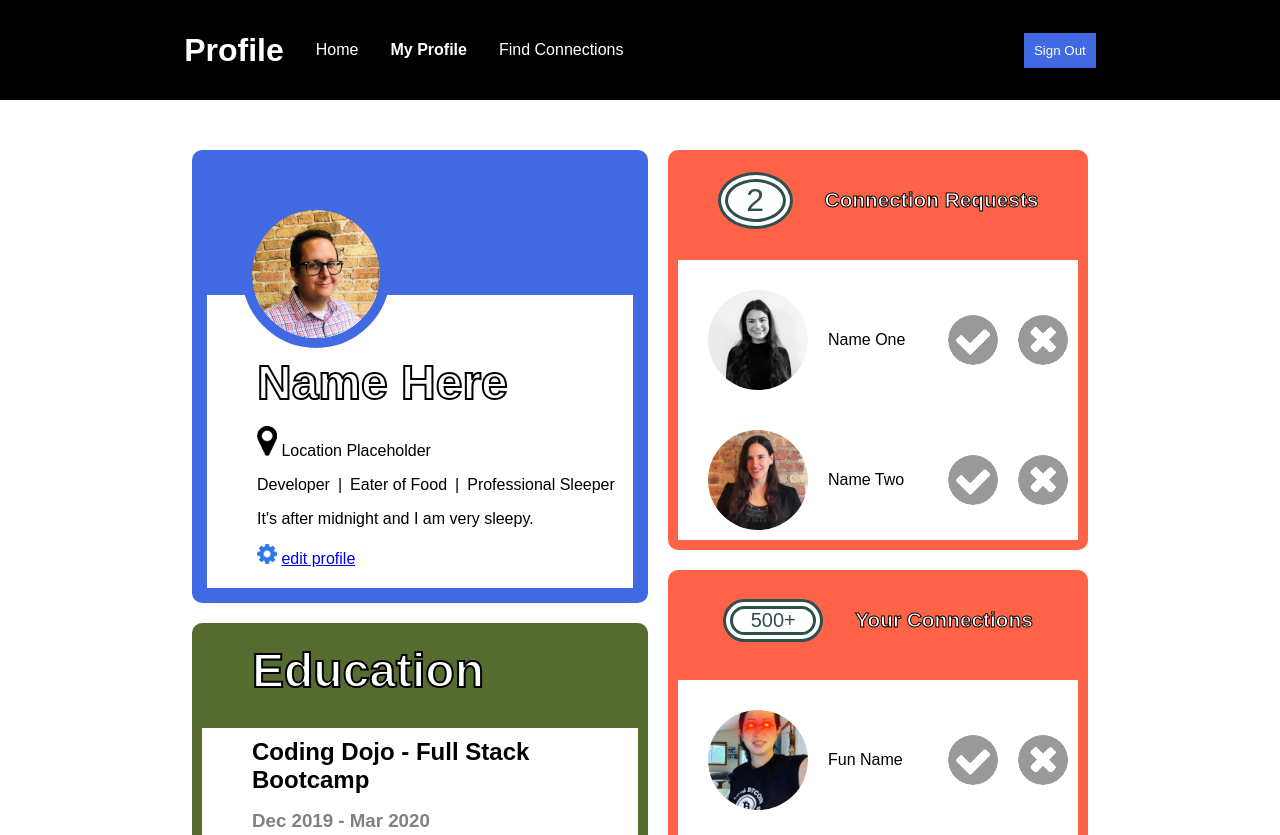
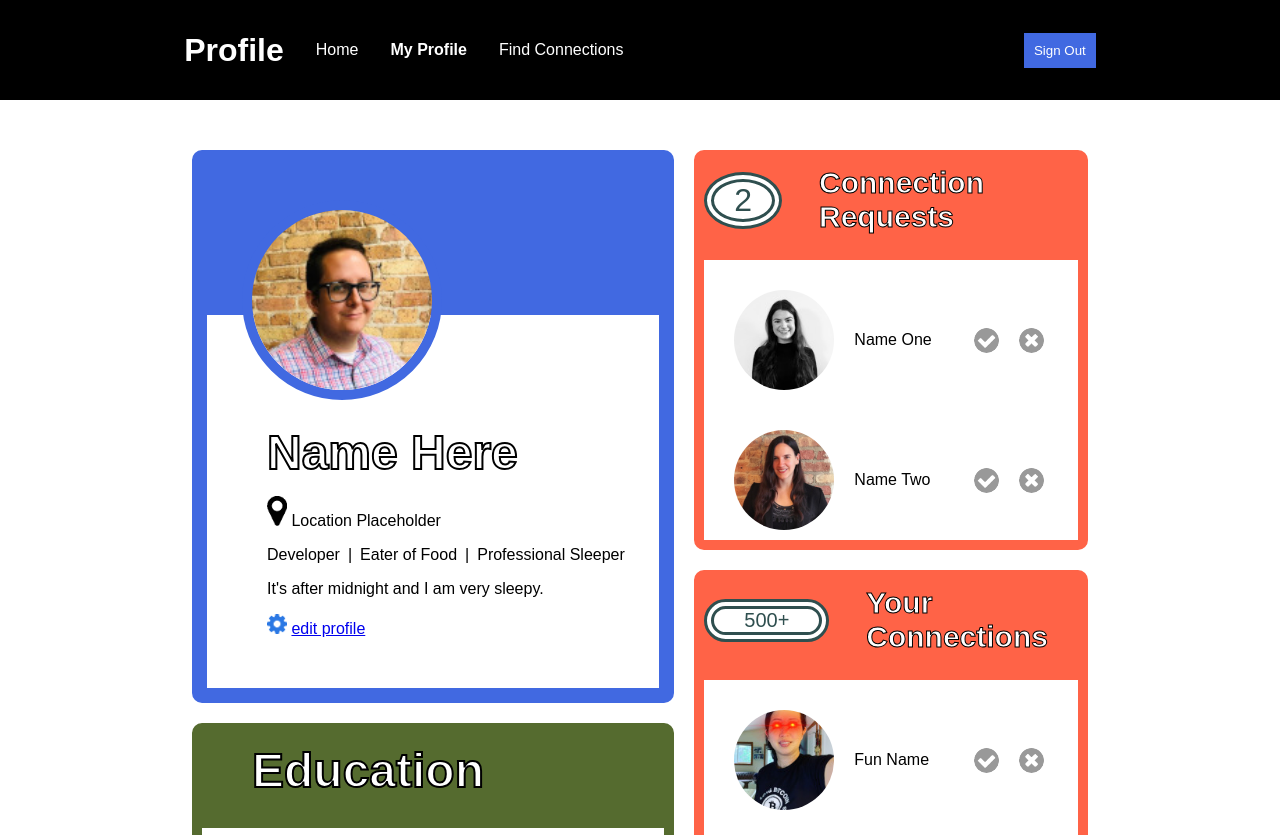
Before and after one commit to brookewebb/ProfilePage2, a plain HTML site: page index.html in a window 1280 px wide. Shown: the top 835 px of the page. Drawn offline with Linux system fonts and the light colour scheme; a web font is replaced by a local one.

Commit message:
adjusted imgs and borders

```diff
--- a/style.css
+++ b/style.css
@@ -137,14 +137,13 @@ section h1{
 }
 .profile-header{
     background-color: royalblue;
-    flex: 5;
-    min-height: 130px;
+    min-height: 150px;
     border-radius: 10px 10px 0px 0px;
+
 }
 .profile-content{
     background-color: white;
-    flex: 3;
-    padding-bottom: 20px;
+    padding: 50px 10px;
     border-radius: 0px 0px 10px 10px;
 }
 .profile-flex{
@@ -154,6 +153,8 @@ section h1{
 .img-position img{
     border-radius: 50%;
     border: 10px solid royalblue;
+    width: 200px;
+
 }
 .img-position{
     position: absolute;
@@ -235,7 +236,7 @@ aside{
 .connect-req{
     border: 10px double darkslategrey;
     border-radius: 50%;
-    width: 75px;
+    width: 90px;
     background-color: white;
     text-align: center;
     font-size: 2em;
@@ -243,9 +244,10 @@ aside{
 }
 aside h1{
     color: white;
-    font-size: 1.3em;
+    font-size: 30px;
     -webkit-text-stroke-width: 1px;
     -webkit-text-stroke-color: black;
+    padding: 5px;
 }
 .aside-flex{
     display: flex;
@@ -258,8 +260,8 @@ aside h1{
     background-color: white;
     color: darkslategrey;
     border: 10px double darkslategrey;
-    border-radius: 100px;
-    width: 100px;
+    border-radius: 50px;
+    width: 150px;
     text-align: center;
     font-size: 1.25em;
 }
@@ -274,11 +276,11 @@ aside img{
     padding: 10px;
 }
 .name .response{
-    width: 50px;
-    height: auto;
+    width: 25px;
 }
 .name .pic{
     width: 100px;
+
 }
 .viewbox{
     min-height: 50px;
```
